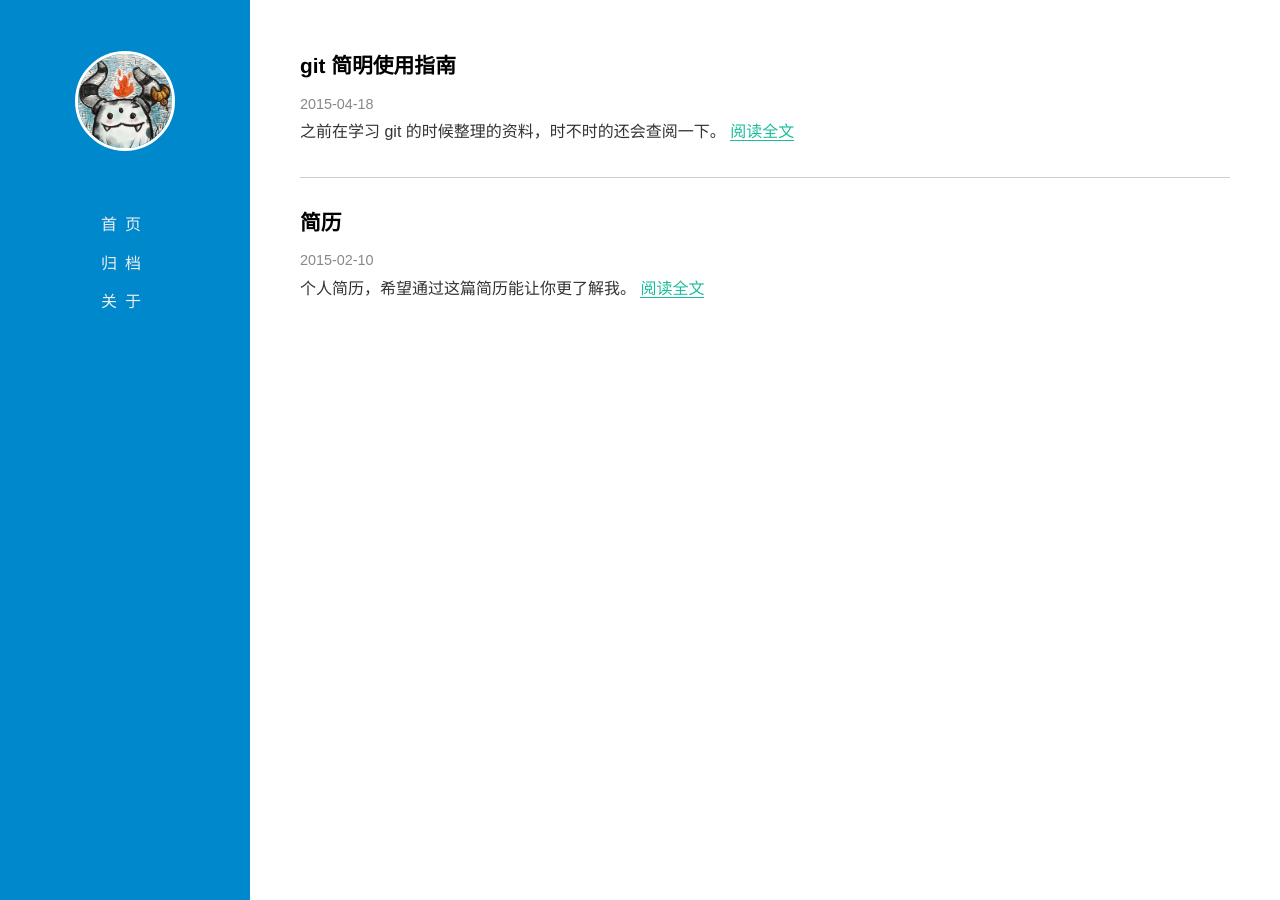
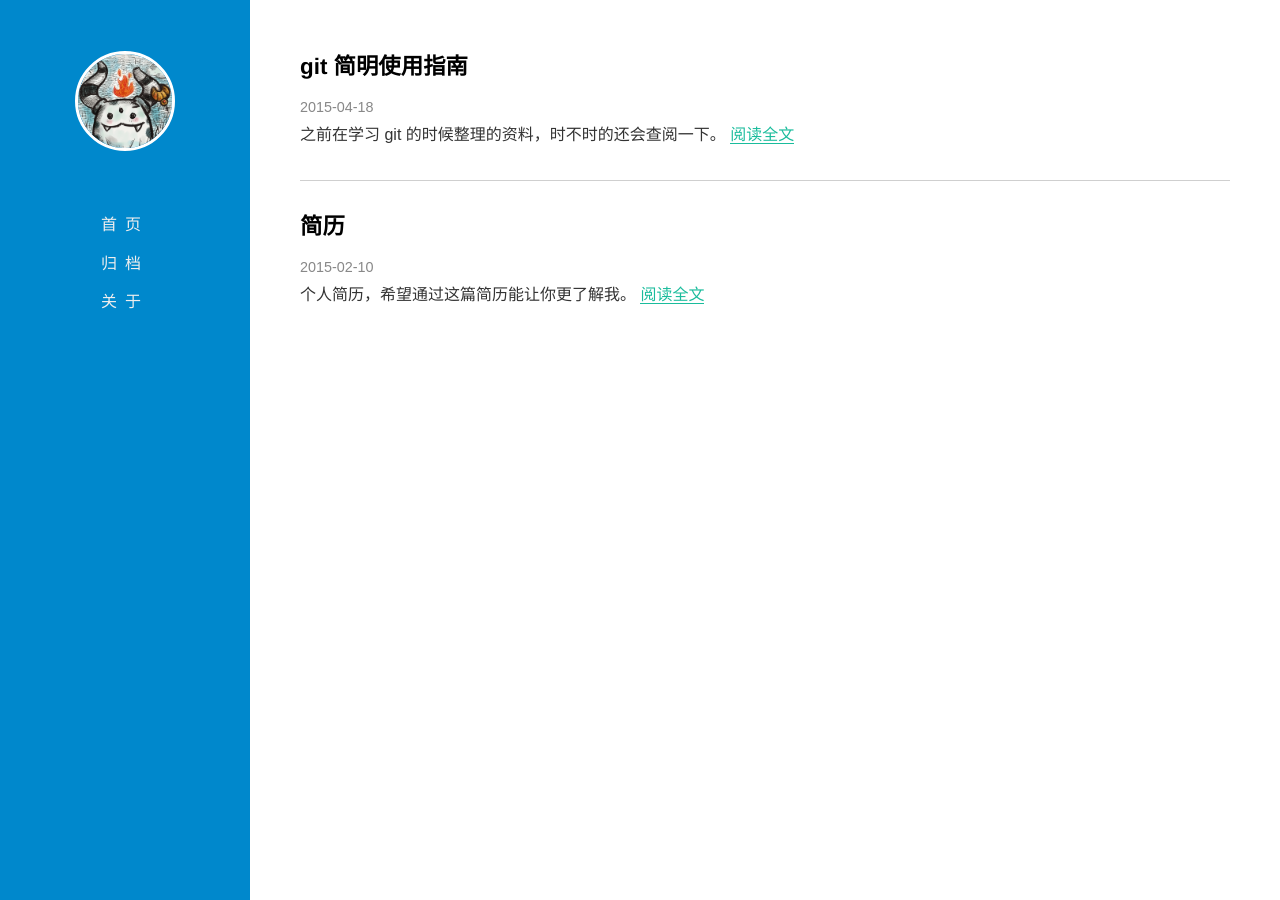
Before and after one commit to for-l00p/zhangziang.github.io, a Jekyll site: the page built from index.html, in a window 1280 px wide. Built offline with Jekyll 4.4.1, drawn with Linux system fonts in a browser that asks for light colours; Markdown is read by kramdown in place of the engine named in the settings.

Commit message:
adjust title h1 font-size

```diff
--- a/css/style.css
+++ b/css/style.css
@@ -55,7 +55,7 @@ nav a,nav a:link,nav a:visited,nav a:active,nav a:hover{
 }
 .extract .title h1 {
     font-weight: 600;
-    font-size: 1.3em;
+    font-size: 1.4em;
 }
 
 @media (max-width: 600px) {
```
